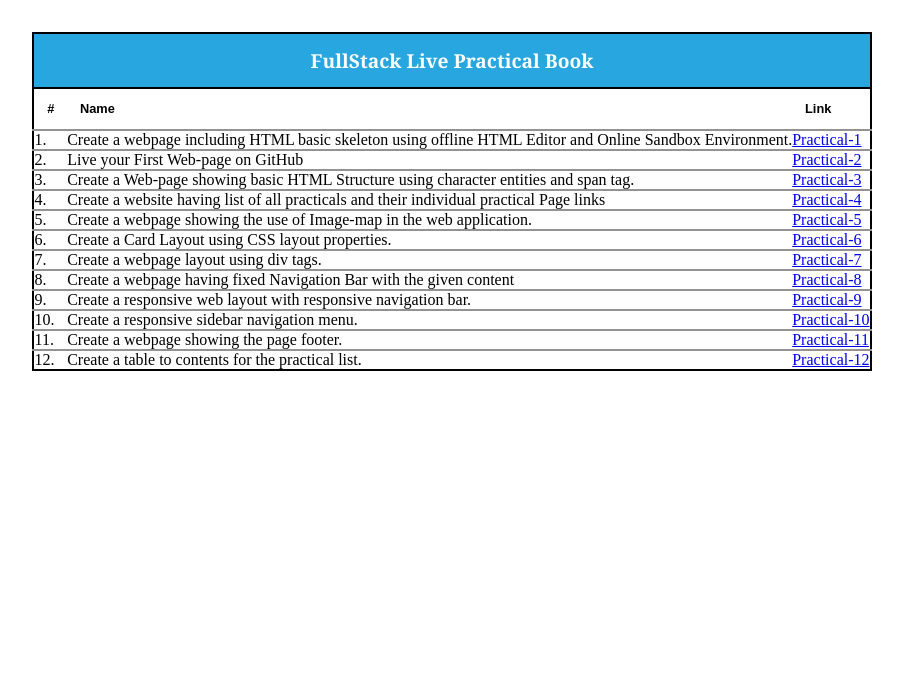
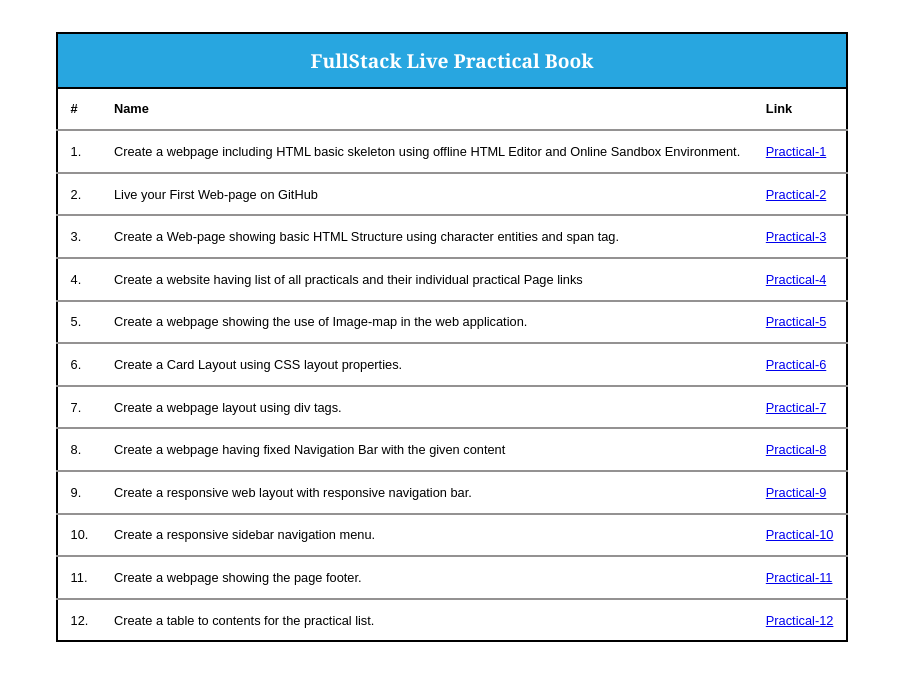
Before and after one commit to Vasundhara-Tiwari/FullStackAssignments, a plain HTML site: page Practical12.html in a window 1280 px wide. Shown: the whole page, without its empty margins (188-1091 px from the left). Drawn offline with Linux system fonts and the light colour scheme.

Commit message:
added styles for table data

```diff
--- a/css/practical12.css
+++ b/css/practical12.css
@@ -42,3 +42,9 @@ tr {
 tr:nth-last-child(1) {
   border: none;
 }
+
+td {
+  font-size: 1vw;
+  padding: 1vw;
+  font-family: Arial, Helvetica, sans-serif;
+}
```
